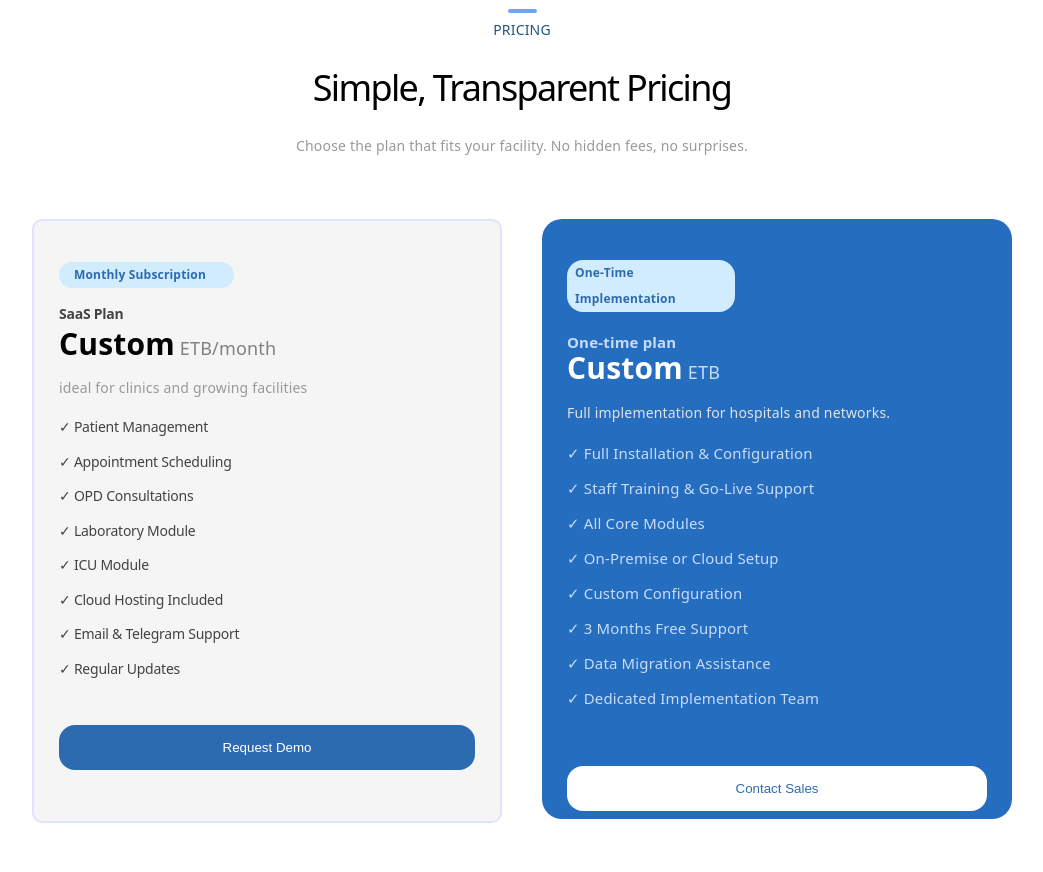
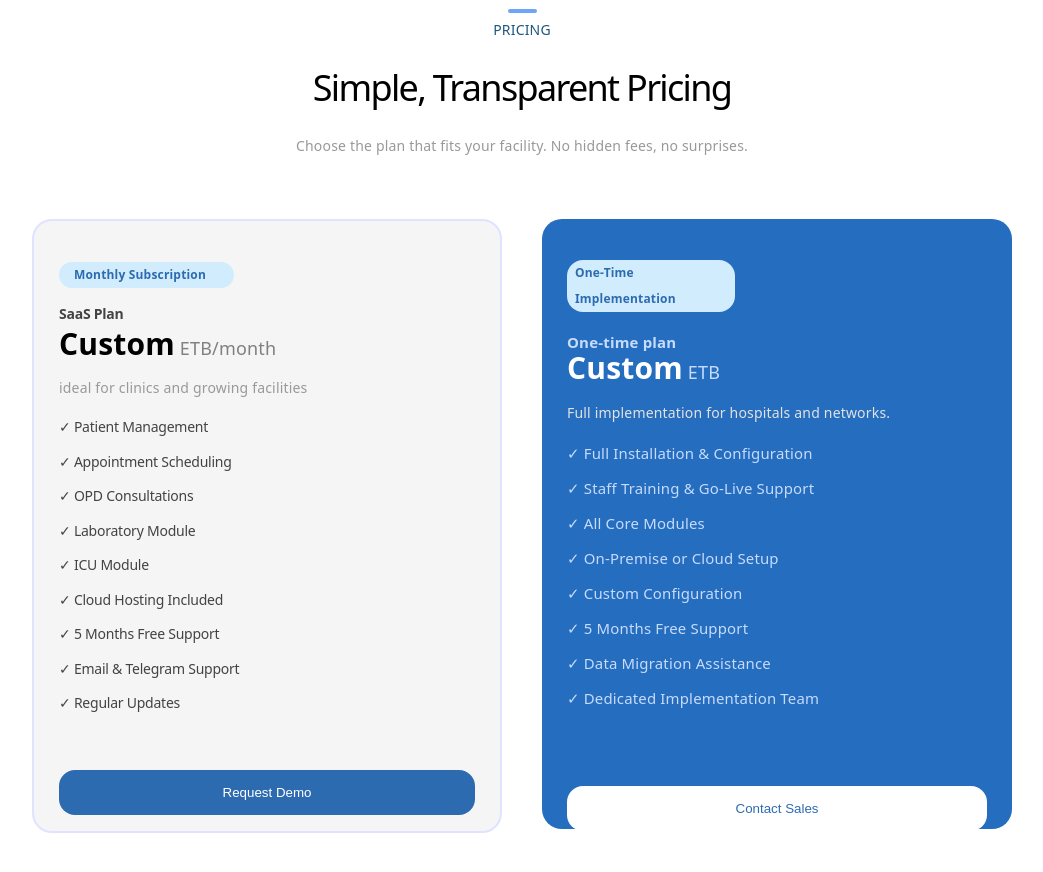
Before and after one commit to Etsub-tech/Derash-CareCenteral, a React (Vite) app: page /pricing in a window 1280 px wide. Shown: the whole page, without its empty margins (118-1161 px from the left). Built offline with nearby package versions, Linux system fonts and the light colour scheme.

Commit message:
updated some infos

```diff
--- a/src/home.css
+++ b/src/home.css
@@ -525,10 +525,18 @@ h1{
     border: 2px, solid rgb(224, 227, 255);
     padding: 25px;
     background-color: rgb(245, 245, 245);
-    border-radius: 10px;
+    border-radius: 20px;
     text-align: left;
     margin-bottom: 40px;
-    height: 550px
+    height: 560px
+}
+
+.price-blue{
+    padding: 25px;
+    border-radius: 20px;
+    background-color:#256dbe;
+    text-align: left;
+    height: 560px
 }
 
 .price-white:hover, .price-blue:hover{
@@ -546,7 +554,7 @@ h1{
 
 .price-white button{
     padding: 15px;
-    margin-top: 40px;
+    margin-top: 50px;
     width: 100%;
     border-radius: 16px;
     border:none;
@@ -554,14 +562,7 @@ h1{
     color: white;
 }
 
-.price-blue{
-    padding: 25px;
-    border-radius: 20px;
-    background-color:#256dbe;
 
-    text-align: left;
-    height: 550px
-}
 
 .price-blue h1, .price-blue span, .price-blue h5{
     color: rgb(199, 219, 253);
@@ -581,7 +582,7 @@ h1{
 .price-blue button {
     background: white;
     padding: 15px;
-    margin-top: 30px;
+    margin-top: 50px;
     width: 100%;
     border-radius: 16px;
     border:none;
--- a/src/home.jsx
+++ b/src/home.jsx
@@ -73,7 +73,7 @@ function Home(){
             </div>
 
             <div className = "hero">
-                <div className = "made-for-eth"><span>EEnterprise EMR+ ERP· Made for Ethiopia</span></div>
+                <div className = "made-for-eth"><span>Enterprise EMR+ ERP· Made for Ethiopia</span></div>
                 <a style={{fontSize: "60px", fontWeight: "bold"}}>Healthcare </a> <a style={{fontSize: "60px", fontWeight: "bold", color: "#acd1f7"}}>Management Made</a><h1 style={{fontSize: "60px", fontWeight: "bold", color: "white", marginBottom: "60px"}}>Simple.</h1>
                 <h3>CareCentral is a modern Healthcare ERP built on Odoo that
                     <br/>helps clinics and hospitals streamline patient care,
@@ -399,7 +399,7 @@ function Home(){
                 </div>
 
             </div>
-                <Link className = "more-modules" to="/more-modules"> See More Modules →</Link>
+                <Link to="/more-modules">Modules</Link>
 
             </div>
 
@@ -663,18 +663,11 @@ function Home(){
 
 
     <div className="footer">
-    <div className="footer-nav">
-        <a href="#features">Features</a>
-        <a>Modules</a>
-        <a href="#pricing">Pricing</a>
-        <a href="#about">About</a>
-        <a href="#questions">FAQ</a>
-    </div>
 
     <div className="footer-grid">
         <div className="footer-brand">
             <div className="footer-logo"><img src={logo} alt="Logo" /></div>
-            <h3>A modern Healthcare ERP by Beltech Solutions — empowering Ethiopia's clinics and hospitals with enterprise-grade technology.</h3>
+            <h3>A modern Healthcare EMR+ ERP by Beltech Solutions — empowering Ethiopia's clinics and hospitals with enterprise-grade technology.</h3>
             <div className="footer-socials">
                 <span>in</span>
                 <span>f</span>
@@ -702,8 +695,8 @@ function Home(){
 
     <div className="footer-contact">
         <h4>CONTACT</h4>
-        <span>✉ hello@carecentral.et</span>
-        <span>📞 +251 91 234 5678</span>
+        <span>✉ beltechsolns@gmail.com</span>
+        <span>📞 +251 95 593 5455</span>
     </div>
 
     <hr/>
--- a/src/price.jsx
+++ b/src/price.jsx
@@ -23,6 +23,7 @@ function Price(){
                             <h2>✓ Laboratory Module</h2>
                             <h2>✓ ICU Module</h2>
                             <h2>✓ Cloud Hosting Included</h2>
+                            <h2>✓ 5 Months Free Support</h2>
                             <h2>✓ Email & Telegram Support</h2>
                             <h2>✓ Regular Updates</h2>
 
@@ -38,7 +39,7 @@ function Price(){
                             <h5>✓ All Core Modules</h5>
                             <h5>✓ On-Premise or Cloud Setup</h5>
                             <h5>✓ Custom Configuration</h5>
-                            <h5>✓ 3 Months Free Support</h5>
+                            <h5>✓ 5 Months Free Support</h5>
                             <h5>✓ Data Migration Assistance</h5>
                             <h5>✓ Dedicated Implementation Team</h5>
 
```
